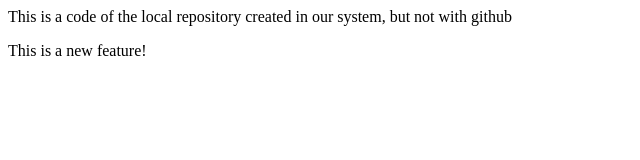
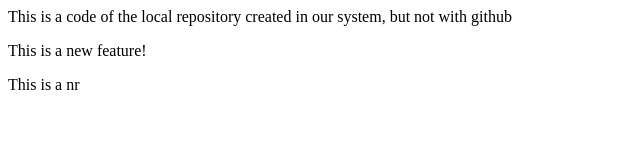
Before and after one commit to somil23/localrepo, a plain HTML site: page index.html in a window 1280 px wide. Shown: the full height of the page, 0-640 px from the left. Drawn offline with Linux system fonts and the light colour scheme.

Commit message:
Changes done

```diff
--- a/index.html
+++ b/index.html
@@ -3,3 +3,4 @@
   github
 </p>
 <p>This is a new feature!</p>
+<p>This is a nr</p>
```
